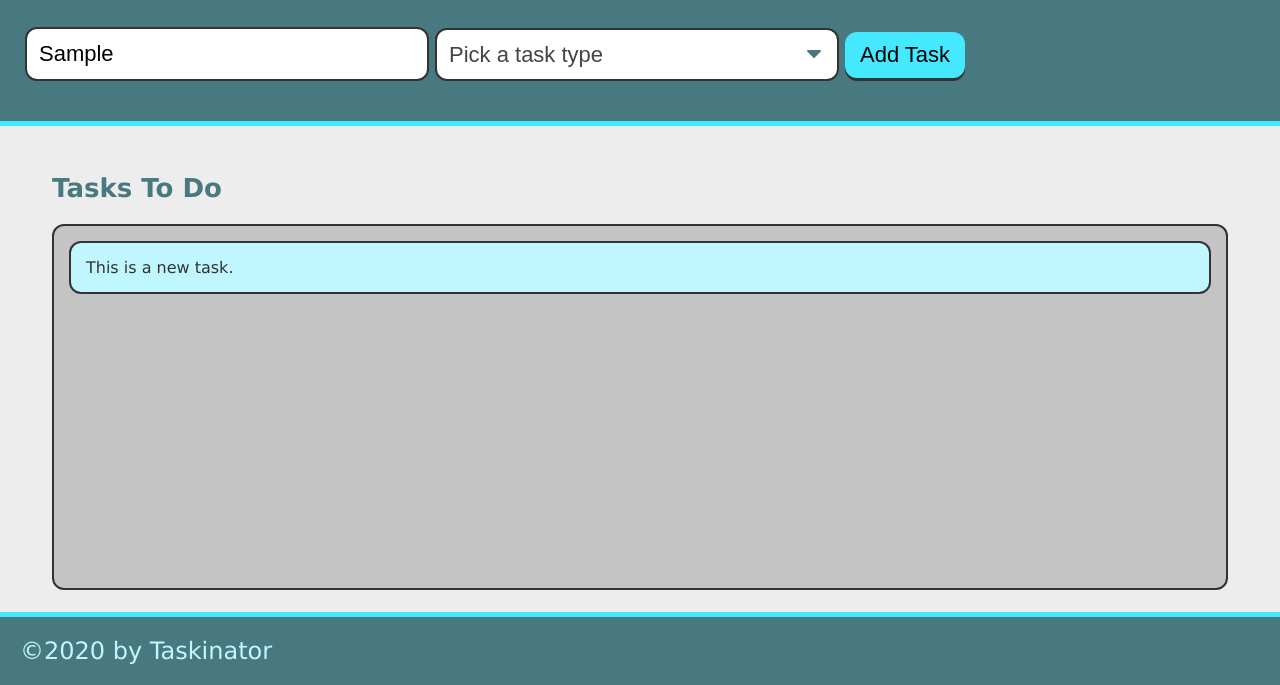
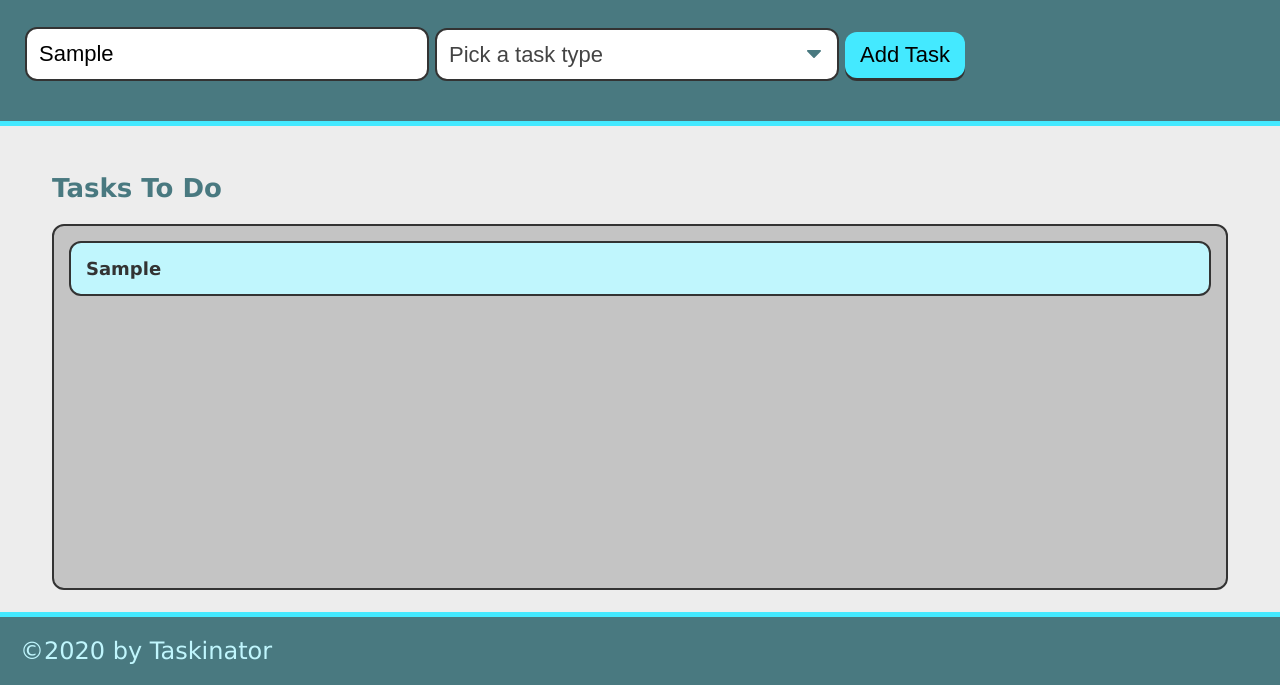
Before and after one commit to anniemarsh/taskinator, a plain HTML site: page index.html in a window 1280 px wide. Both pictures are taken after typing "Sample" into the empty fields and a click on the button "Add Task". Shown: the part 115-800 px from the top of the page. Drawn offline with Linux system fonts and the light colour scheme.

Commit message:
prepping refractor

```diff
--- a/assets/js/script.js
+++ b/assets/js/script.js
@@ -1,15 +1,25 @@
 var formEl = document.querySelector("#task-form");
 var tasksToDoEl = document.querySelector("#tasks-to-do");
 
-var createTaskHandler = function(event) {
+var createTaskHandler = function (event) {
+  event.preventDefault();
+  var taskNameInput = document.querySelector("input[name='task-name']").value;
+  var taskTypeInput = document.querySelector("select[name='task-type']").value;
 
-    event.preventDefault();
+  // create list item
+  var listItemEl = document.createElement("li");
+  listItemEl.className = "task-item";
 
-    var listItemEl = document.createElement("li");
-    listItemEl.className = "task-item";
-    listItemEl.textContent = "This is a new task.";
-    tasksToDoEl.appendChild(listItemEl);
-    };
+  // create div to hold task info and add to list item
+  var taskInfoEl = document.createElement("div");
+  taskInfoEl.className = "task-info";
 
+  // add HTML content to div
+  taskInfoEl.innerHTML = "<h3 class='task-name'>" + taskNameInput + "</h3><span class='task-type'>" + taskTypeInput + "</span>";
+  listItemEl.appendChild(taskInfoEl);
+
+  // add entire list item to list
+  tasksToDoEl.appendChild(listItemEl);
+};
 
 formEl.addEventListener("submit", createTaskHandler);
--- a/index.html
+++ b/index.html
@@ -19,7 +19,7 @@
                 <input type="text" name="task-name" placeholder="Enter Task Name" />
             </div>
             <div class="form-group">
-                <select name="task-name" class="select-dropdown">
+                <select name="task-type" class="select-dropdown">
                     <option value="" disabled selected>Pick a task type</option>
                     <option value="Work">Work</option>
                     <option value="School">School</option>
```
